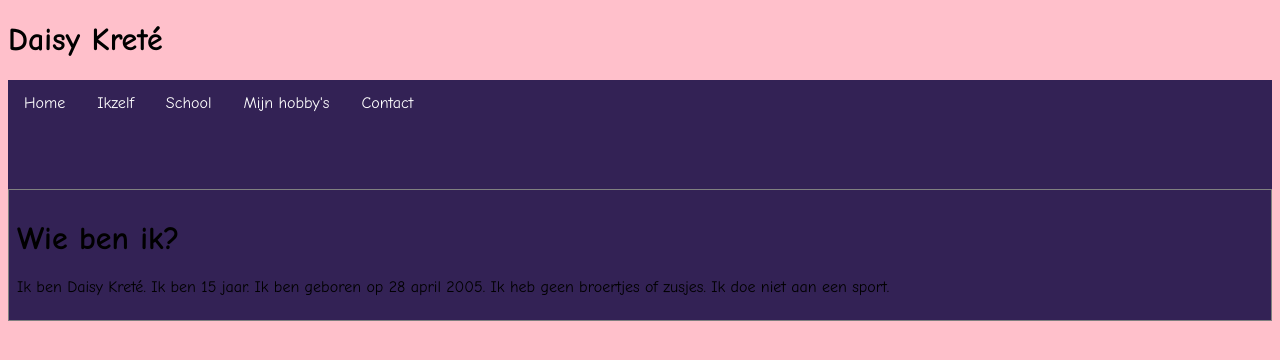
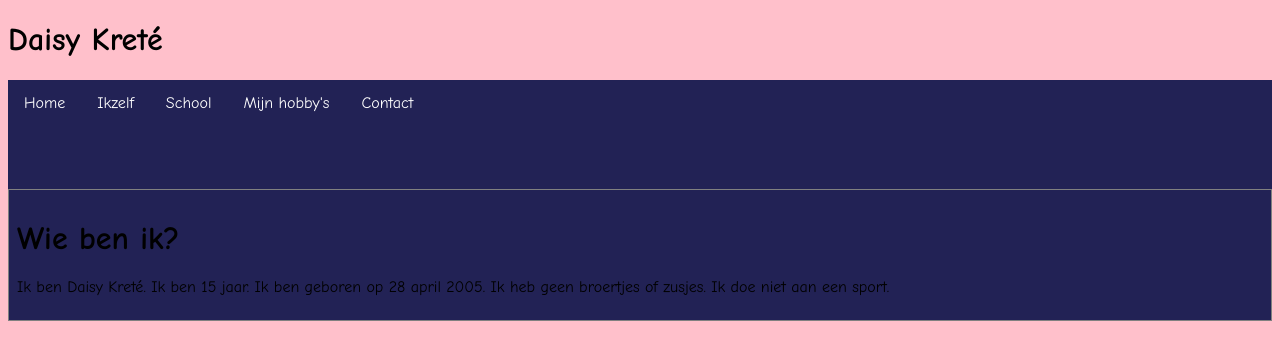
Before and after one commit to Daisy2804/daisy2804.github.io, a plain HTML site: page wiebenik.html in a window 1280 px wide. Drawn offline with Linux system fonts and the light colour scheme; a web font is replaced by a local one.

Commit message:
Update wiebenik.html

```diff
--- a/wiebenik.html
+++ b/wiebenik.html
@@ -58,7 +58,7 @@ list-style-type: none;
 margin: 0;
 padding: 0;
 overflow: hidden;
-background-color: #325;
+background-color: #225;
 }
 
 li {
```
